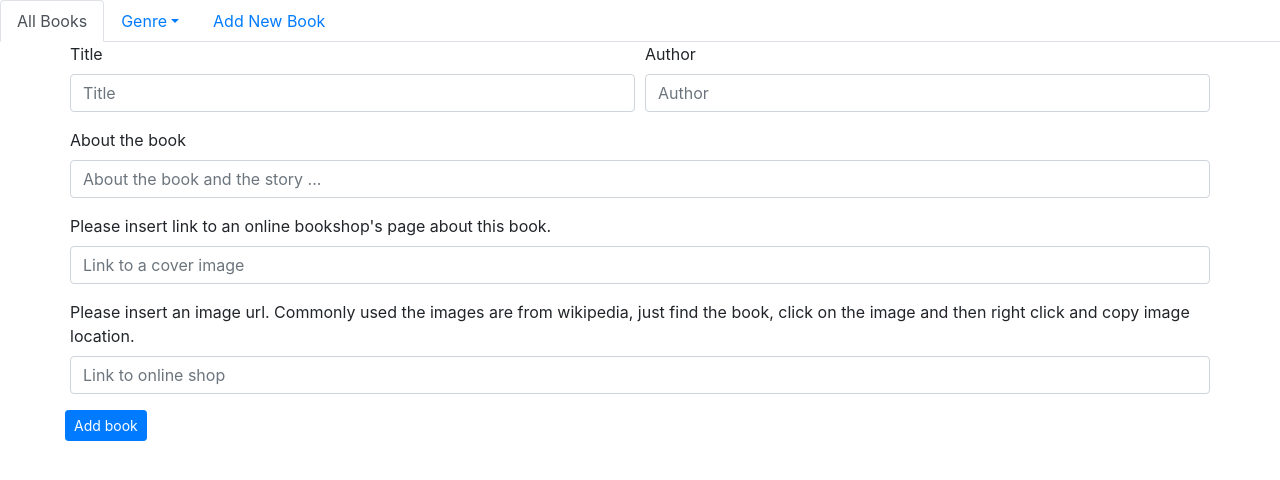
After one commit to Code-Institute-Submissions/BookLiker, a Flask app: page /add_book in a window 1280 px wide. The commit adds this page. Shown: the top 480 px of the page. Run offline with Flask 2, Linux system fonts and the light colour scheme; some libraries are stand-ins or nearby versions.

Commit message:
created addbook html, add and inser book methods, and wired up

```diff
--- a/app.py
+++ b/app.py
@@ -1,5 +1,5 @@
 import os
-from flask import Flask, render_template
+from flask import Flask, render_template, request, redirect, url_for
 from flask_pymongo import PyMongo
 from bson.objectid import ObjectId
 
@@ -46,6 +46,22 @@ def about_book(book_id):
     book=mongo.db.Books.find_one({"_id": ObjectId(book_id)}))
 
 
+
+# Create add_book method to redirect to the form page where can add new book to the library
+# then call insert_book method to insert to the collection
+# Called from the top nav bar
+@app.route('/add_book')
+def add_book():
+    return render_template("addbook.html")
+
+# Create insert_book to be called from the add book form
+@app.route('/insert_book', methods=["POST"])
+def insert_book():
+    books = mongo.db.Books
+    books.insert_one(request.form.to_dict())
+    return redirect(url_for('get_books'))
+
+
 # Configuration of the app using env vars
 if __name__ == '__main__':
     app.run(host=os.environ.get('IP'),
--- /dev/null
+++ b/templates/addbook.html
@@ -0,0 +1,73 @@
+<!DOCTYPE html>
+{% extends "base.html" %}
+<html>
+  <head>
+  <title>Add new book</title>
+  </head>
+  <body>
+    <!--Form to call insert_book-->
+    {% block content %}
+    <form action="{{ url_for('insert_book') }}" method="POST">
+      <div class="form-row">
+        <div class="form-group col-md-6">
+          <label for="title">Title</label>
+          <input
+            type="text"
+            class="form-control"
+            id="title"
+            name="title"
+            placeholder="Title"
+            required
+          />
+        </div>
+        <div class="form-group col-md-6">
+          <label for="author">Author</label>
+          <input
+            type="text"
+            class="form-control"
+            id="author"
+            name="author"
+            placeholder="Author"
+            required
+          />
+        </div>
+      </div>
+      <div class="form-group">
+        <label for="description">About the book</label>
+        <input
+          type="text"
+          class="form-control"
+          id="description"
+          name="description"
+          placeholder="About the book and the story ..."
+          required
+        />
+      </div>
+      <div class="form-row">
+        <div class="form-group col-md-12">
+          <label for="url_to_buy">Please insert link to an online bookshop's page about this book.</label>
+          <input
+            type="text"
+            class="form-control"
+            id="url_to_buy"
+            name="url_to_buy"
+            placeholder="Link to a cover image"
+            required
+          />
+        </div>
+        <div class="form-group col-md-12">
+          <label for="image_url">Please insert an image url. Commonly used the images are from wikipedia, just find the book, click on the image and then right click and copy image location.</label>
+        <input
+          type="text"
+          class="form-control"
+          id="image_url"
+          name="image_url"
+          placeholder="Link to online shop"
+          required
+        />
+        </div>
+      <button type="submit" class="btn btn-sm btn-primary">Add book</button>
+    </form>
+    {% endblock %}
+  </body>
+</html>
--- a/templates/base.html
+++ b/templates/base.html
@@ -6,7 +6,7 @@
 <body>
     <ul class="nav nav-tabs">
         <li class="nav-item">
-            <a class="nav-link active" href="#">All Books</a>
+            <a class="nav-link active" href="{{ url_for('get_books') }}">All Books</a>
         </li>
         <li class="nav-item dropdown">
             <a class="nav-link dropdown-toggle" data-toggle="dropdown" href="#" role="button" aria-haspopup="true" aria-expanded="false">Genre</a>
@@ -14,6 +14,9 @@
             <a class="dropdown-item" href="#">Fantasy</a>
             <a class="dropdown-item" href="#">Thriller</a>
             <a class="dropdown-item" href="#">Another genre</a>
+        </li>
+        <li class="nav-item">
+        <a class="nav-link" href="{{ url_for('add_book') }}">Add New Book</a>
         </li>
     </ul>
 
```
